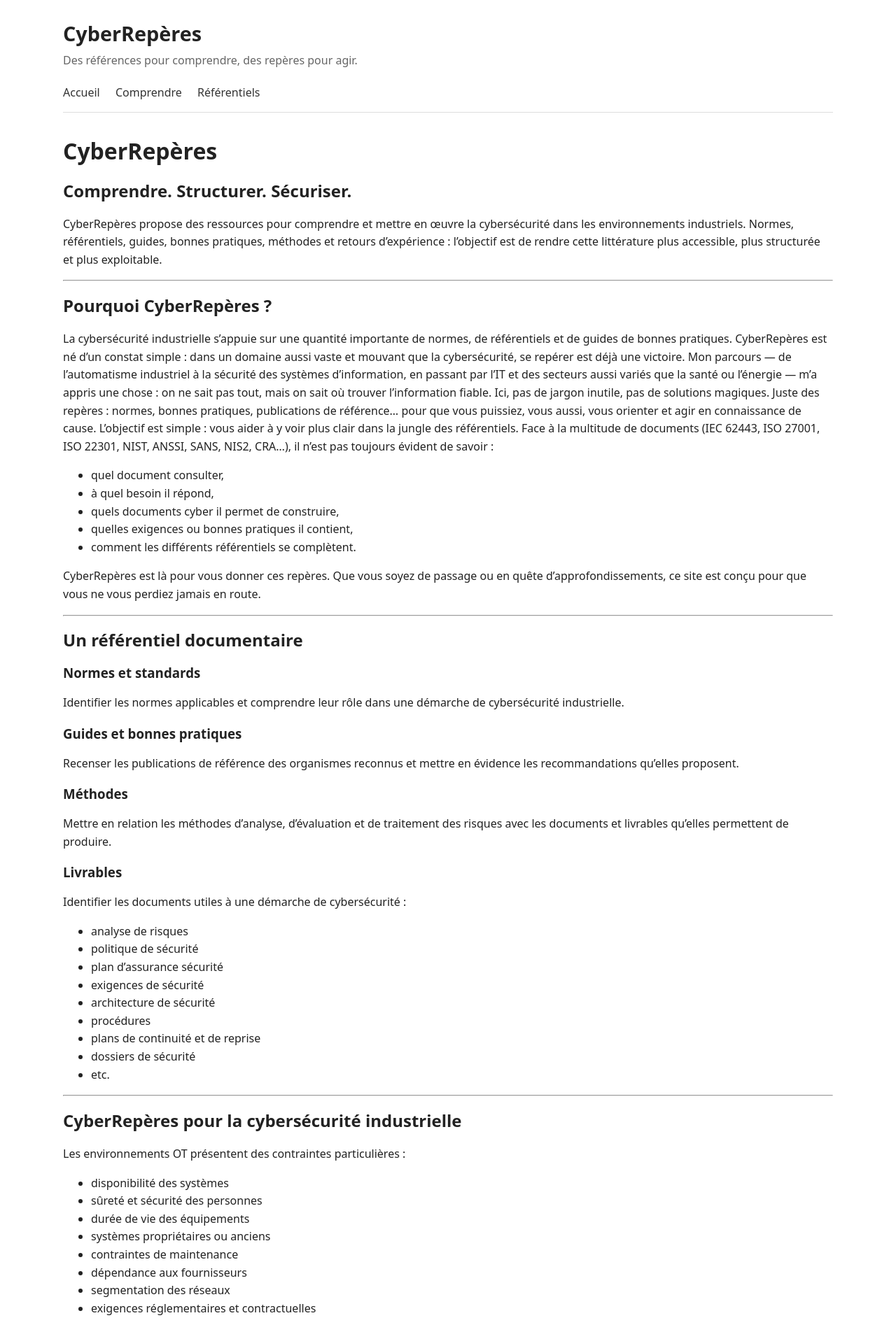
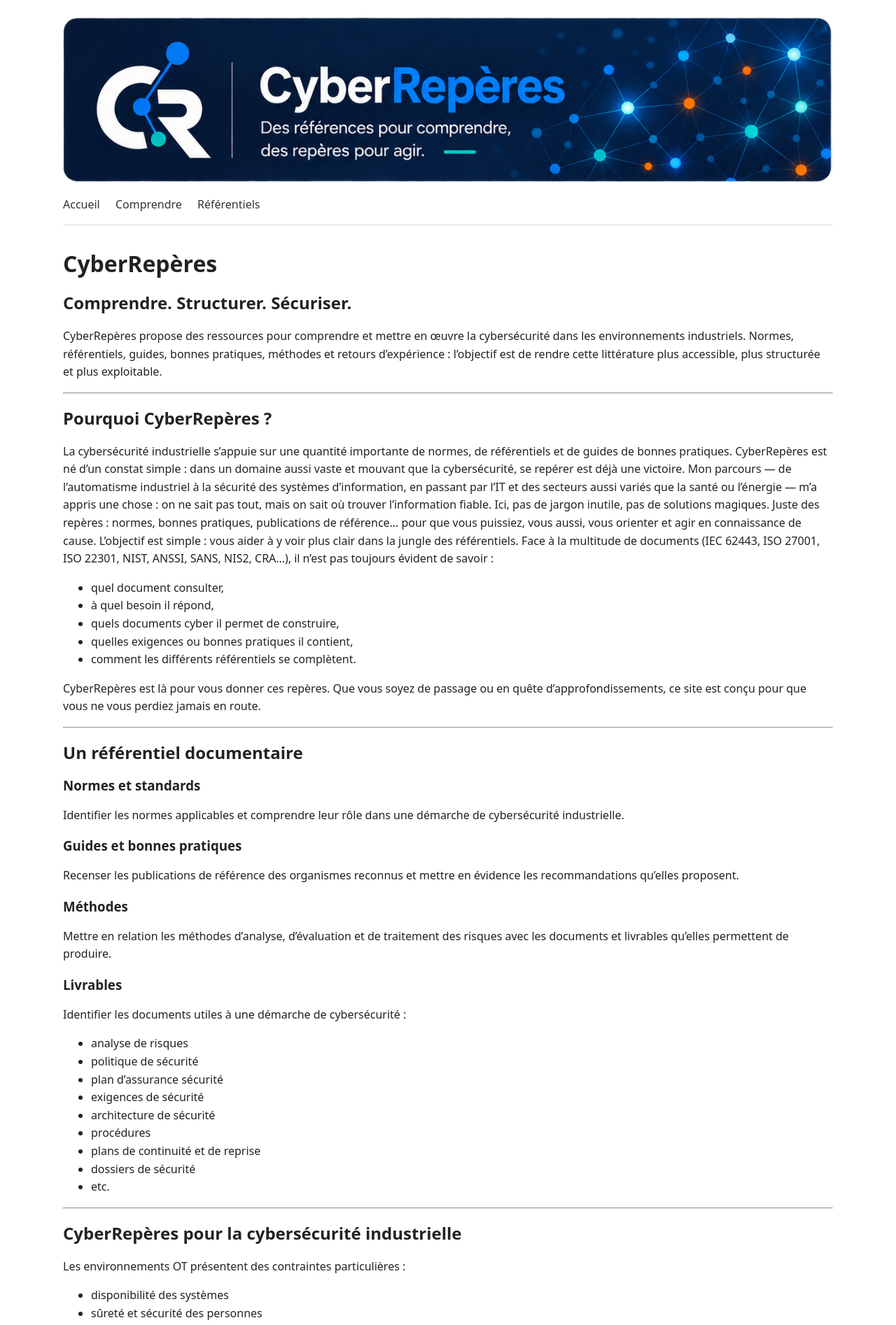
Before and after one commit to Cybrep/cyberreperes.github.io, a Jekyll site: the page built from index.md, in a window 1280 px wide. Shown: the top 1894 px of the page at 70% size. Built offline with Jekyll 4.4.1, drawn with Linux system fonts in a browser that asks for light colours.

Commit message:
Ajout de l'identité visuelle CyberRepères

```diff
--- a/_layouts/default.html
+++ b/_layouts/default.html
@@ -42,7 +42,51 @@
       margin: 3px 0 20px;
       color: #666;
     }
+    /* Identité visuelle CyberRepères */
 
+    .site-brand {
+      display: block;
+      margin-bottom: 20px;
+      text-decoration: none;
+    }
+
+    .site-brand img {
+      display: block;
+      width: 100%;
+      height: auto;
+    }
+
+    .site-brand-mobile {
+      display: none;
+    }
+
+    .site-brand-banner {
+      border-radius: 10px;
+    }
+
+    /* Version mobile */
+    @media (max-width: 700px) {
+      .site-brand-desktop {
+        display: none;
+      }
+
+      .site-brand-mobile {
+        display: block;
+        max-width: 100%;
+      }
+
+      .site-brand-mobile img {
+        width: 100%;
+        max-width: 420px;
+        height: auto;
+        margin: 0 auto;
+      }
+
+      header {
+        padding-top: 15px;
+        margin-bottom: 25px;
+      }
+    }
     nav a {
       margin-right: 18px;
       text-decoration: none;
@@ -221,22 +265,23 @@
 <body>
 
 <header>
-  <a class="site-title" href="{{ '/' | relative_url }}">
-    {{ site.title }}
+
+  <a class="site-brand site-brand-desktop"
+     href="{{ '/' | relative_url }}"
+     aria-label="CyberRepères — Accueil">
+    <img
+      class="site-brand-banner"
+      src="{{ '/assets/images/cyberreperes-banner-low.png' | relative_url }}"
+      alt="CyberRepères — Des références pour comprendre, des repères pour agir.">
   </a>
 
-  <div class="site-description">
-    {{ site.description }}
-  </div>
-
-<!--  <nav>
-    <a href="{{ '/' | relative_url }}">Accueil</a>
-    <a href="{{ '/comprendre/' | relative_url }}">Comprendre</a>
-    <a href="{{ '/referentiels/' | relative_url }}">Référentiels</a>
-    <a href="{{ '/methodes/' | relative_url }}">Méthodes</a>
-    <a href="{{ '/livrables/' | relative_url }}">Livrables</a>
-    <a href="{{ '/correspondances/' | relative_url }}">Correspondances</a>
-  </nav>-->
+  <a class="site-brand site-brand-mobile"
+     href="{{ '/' | relative_url }}"
+     aria-label="CyberRepères — Accueil">
+    <img
+      src="{{ '/assets/images/cyberreperes-logo-mobile.png' | relative_url }}"
+      alt="CyberRepères">
+  </a>
 
   <nav>
   <a href="{{ '/' | relative_url }}">Accueil</a>
```
Also changed, not shown: assets/images/cyberreperes-banner-low.png (added), assets/images/cyberreperes-logo-mobile.png (added).
